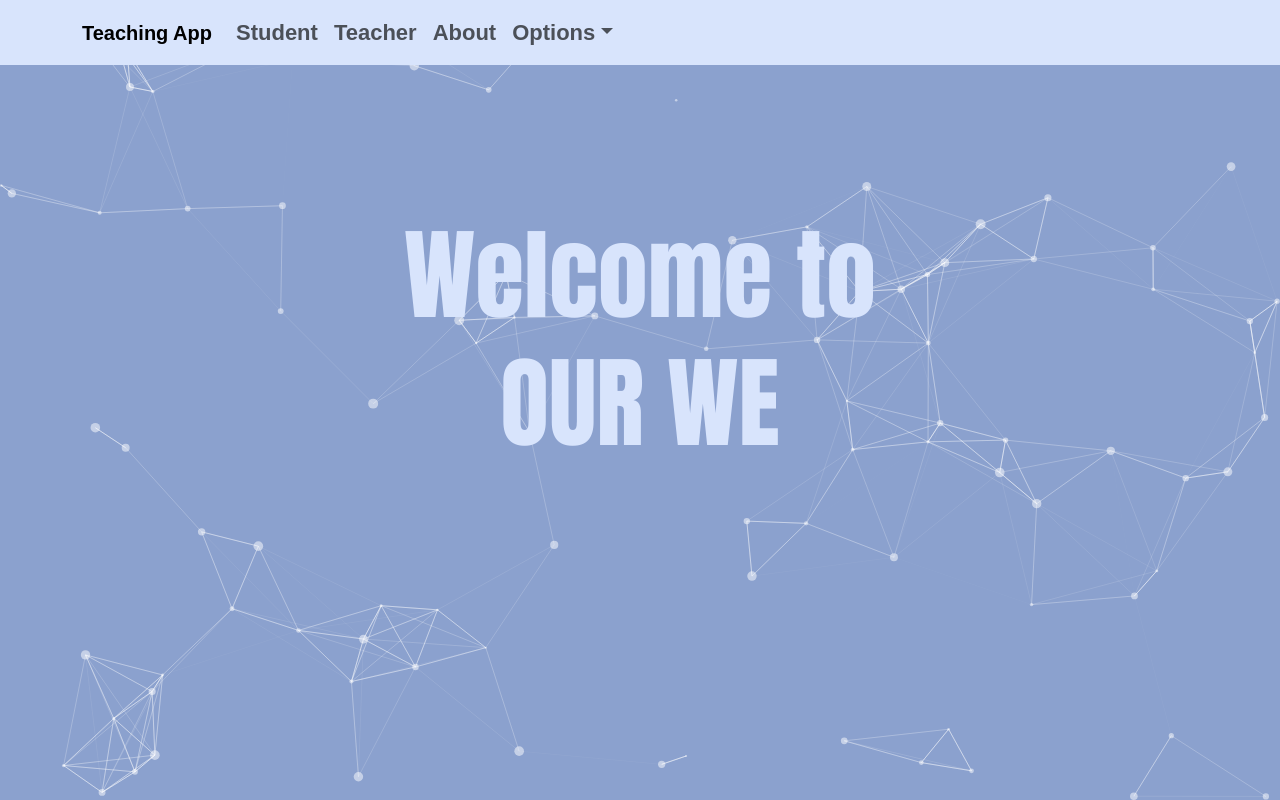
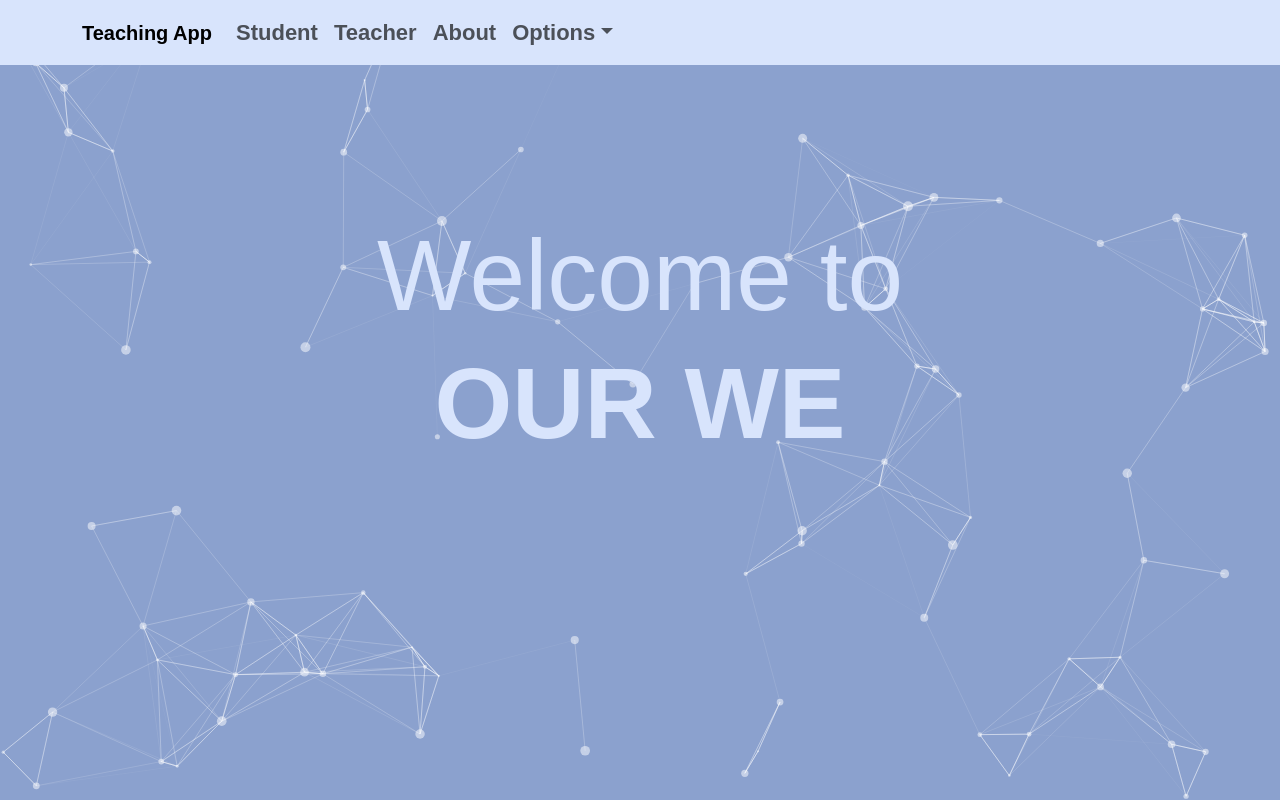
Before and after one commit to RickeyZh/ignitionhacks2023, a React (Create React App) app: page / in a window 1280 px wide. Built offline with nearby package versions, Linux system fonts and the light colour scheme.

Commit message:
fonts fixed

```diff
--- a/src/App.css
+++ b/src/App.css
@@ -66,13 +66,14 @@
 .title-font{
   text-align: center;
   margin-top: 1.5em;
-  font-family: Impact, Haettenschweiler, 'Arial Narrow Bold', sans-serif;
+  font-family: 'Epilogue', sans-serif;
   color: #d8e4fc;
   font-size: 100px;
 }
 .title-font-second{
   text-align: center;
-  font-family: Impact, Haettenschweiler, 'Arial Narrow Bold', sans-serif;
+  font-family: 'Epilogue', sans-serif;
+  font-weight: bold;
   color: #d8e4fc;
   font-size: 100px;
 }
```
